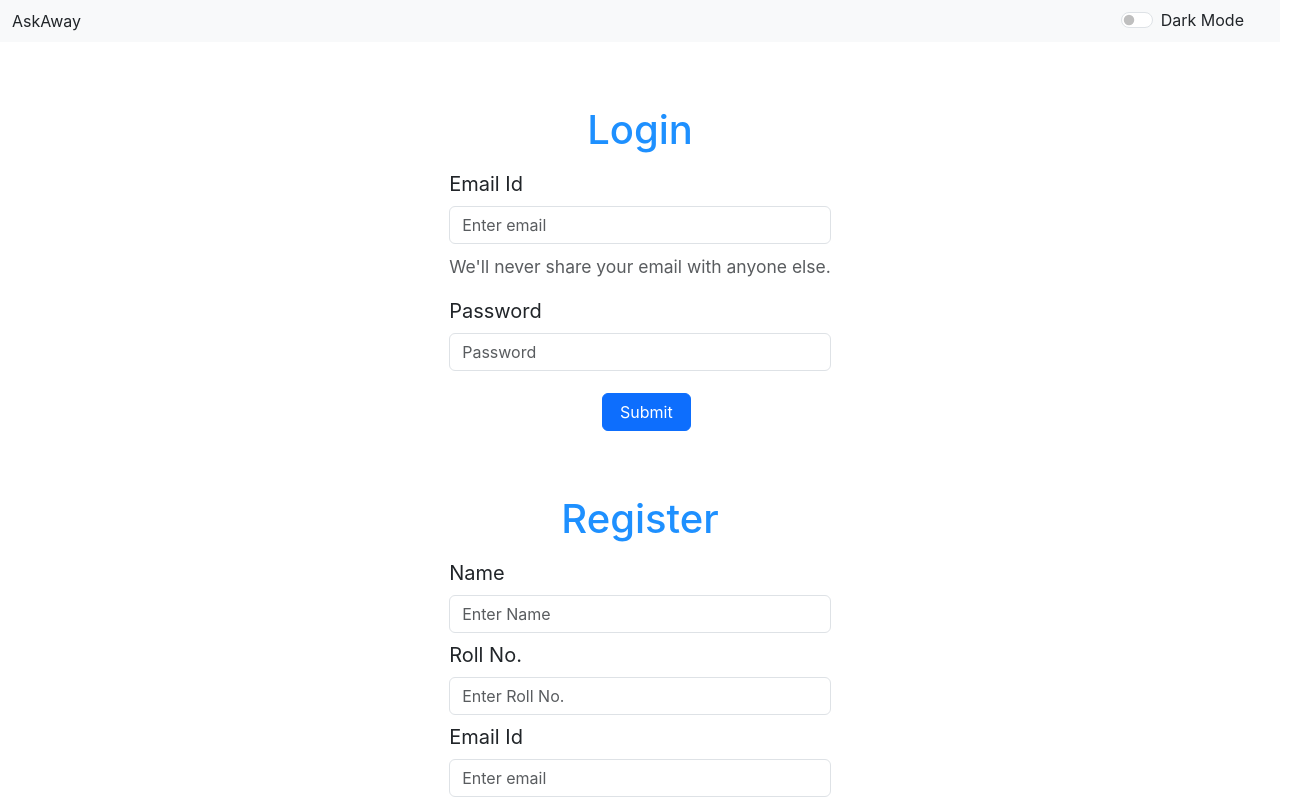
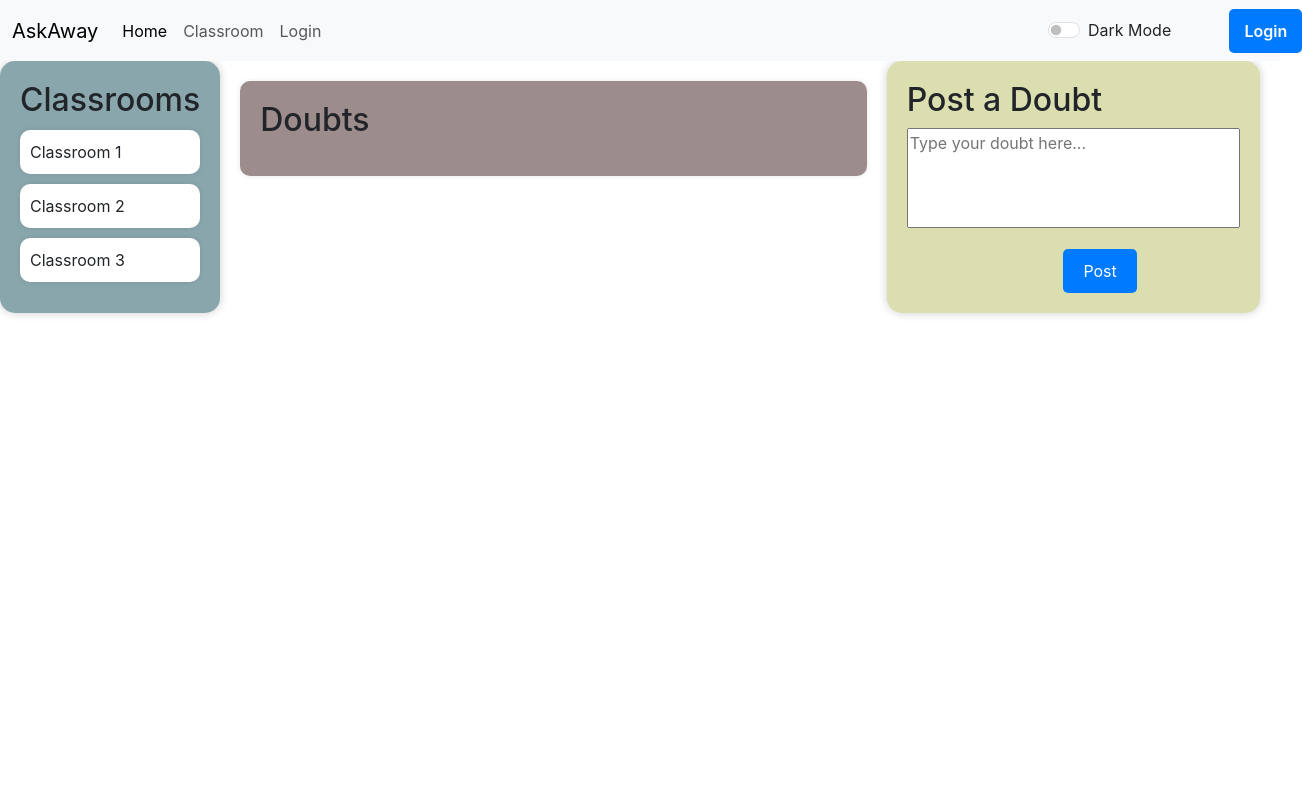
Before and after one commit to UJJAWAL-01/AskAway, a React (Create React App) app: page / in a window 1280 px wide. Shown: the top 800 px of the page, 1302 px wide, since content can reach past the window. Built offline with nearby package versions, Linux system fonts and the light colour scheme.

Commit message:
Layout for the forum page

```diff
--- a/src/App.js
+++ b/src/App.js
@@ -1,9 +1,10 @@
 import "./App.css";
 import Navbar from "./components/navbar/Navbar";
-import React, { useState } from "react";
 import Login from "./components/login/Login";
 import Register from "./components/register/Register";
 import HomePage from "./components/homepage/Homepage";
+import React, { useState } from "react";
+import { BrowserRouter, Routes, Route } from "react-router-dom";
 
 function App() {
   const [mode, setMode] = useState("light"); // Whether dark mode is enabled or not
@@ -20,13 +21,9 @@ function App() {
     }
   };
 
-  // Define a function to set text color based on the mode
-  const getTextColor = () => {
-    return mode === "dark" ? "white" : "black";
-  };
-
   return (
     <>
+      <BrowserRouter>
         <Navbar
           title="AskAway"
           aboutText="About us"
@@ -34,16 +31,18 @@ function App() {
           toggleMode={toggleMode}
         />
 
-      {/* Set inline style for Login component */}
-      <Login style={{ color: getTextColor() }} />
+        <Routes>
+          <Route path="/" element={<HomePage />} />
+          <Route path="/login" element={<Login />} />
+          <Route path="/register" element={<Register />} />
+          <Route path="/homepage" element={<HomePage />} />
+        </Routes>
+      </BrowserRouter>
 
-      {/* Set inline style for Register component */}
-      <Register style={{ color: getTextColor() }} />
-
-      <HomePage/>
+      {/* <Login />
+      <Register/>
+      <HomePage/> */}
     </>
-
-
   );
 }
 
--- a/src/components/homepage/Homepage.js
+++ b/src/components/homepage/Homepage.js
@@ -23,12 +23,14 @@ function HomePage() {
       <div className="homepage-container">
         <div className="classrooms">
           <h2>Classrooms</h2>
-          <ul>
           {classrooms.map((classroom, index) => (
-              <li key={index}>{classroom}</li>
+            <div className="classroom-tile" key={index}>
+              {classroom}
+            </div>
           ))}
-          </ul>
         </div>
+
+
           <div className="forum">
             <div className="doubt-container">
               <h2>Doubts</h2>
@@ -38,6 +40,8 @@ function HomePage() {
                 ))}
               </ul>
             </div>
+          </div>
+
           <div className="post-doubt">
             <h2>Post a Doubt</h2>
             <textarea
@@ -45,9 +49,9 @@ function HomePage() {
               value={newDoubt}
               onChange={(e) => setNewDoubt(e.target.value)}
             />
-            <button onClick={handleDoubtSubmit}>Post</button>
+            <button onClick={handleDoubtSubmit} type="submit">Post</button>
           </div>
-        </div>
+
       </div>
     </>
   );
--- a/src/components/homepage/homepage.css
+++ b/src/components/homepage/homepage.css
@@ -3,26 +3,50 @@
 .homepage-container {
     display: flex;
     justify-content: space-between;
-    padding: 20px;
+    /* padding: 20px;
+    flex-direction: row; */
   }
 
+.classrooms {
 
-  .classrooms,
-  .forum,
+  background-color: #8aa6ad; /* Background color of the classroom container */
+  border-radius: 15px; /* Rounded edges */
+  padding: 20px;
+  box-shadow: 0px 0px 10px rgba(0, 0, 0, 0.2); /* Add a subtle shadow */
+}
+
+/* Style for individual classroom tiles */
+.classroom-tile {
+  background-color: #fff; /* Background color of each tile */
+  border-radius: 10px; /* Rounded edges for tiles */
+  padding: 10px;
+  margin: 10px 0; /* Add some space between tiles */
+  box-shadow: 0px 0px 5px rgba(0, 0, 0, 0.1); /* Add a slight shadow to tiles */
+}
+
   .post-doubt {
-    flex: 1;
+    flex: 2;
     padding: 20px;
     margin-right: 20px; /* Add spacing between columns */
-    background-color: #f2f2f2; /* Adjust background colors as needed */
+    background-color: #dbdfaf; /* Adjust background colors as needed */
+    width: 25em;
+    border-radius: 15px;
+    box-shadow: 0px 0px 10px rgba(0, 0, 0, 0.2);
+    align-items: right;
   }
 
   .forum {
-    flex: 2; /* Adjust the width of the middle column as needed */
+    flex: 4; /* Adjust the width of the middle column as needed */
   }
 
 
   .doubt-container {
     margin-bottom: 20px;
+    padding: 20px;
+    background-color: #9c8c8c;
+    border-radius: 10px;
+    box-shadow: 0px 0px 5px rgba(0, 0, 0, 0.1);
+    margin: 3%;
   }
 
   ul {
@@ -44,6 +68,9 @@
     border: none;
     padding: 10px 20px;
     cursor: pointer;
+    border-radius: 5px;
+    width: fit-content;
+    height: fit-content;
   }
 
   button:hover {
--- a/src/components/navbar/Navbar.js
+++ b/src/components/navbar/Navbar.js
@@ -1,5 +1,6 @@
 import React from "react";
 import PropTypes from "prop-types";
+import { Link } from "react-router-dom";
 import "./navbar.css";
 
 
@@ -10,7 +11,9 @@ export default function Navbar(props) {
         className={`navbar navbar-expand-lg navbar-${props.mode} bg-${props.mode}`}
       >
         <div className="container-fluid">
+        <Link className="navbar-brand" to="/">
             {" "}{props.title}{" "}
+          </Link>
 
           <button
             className="navbar-toggler"
@@ -25,17 +28,23 @@ export default function Navbar(props) {
           </button>
           <div className="collapse navbar-collapse" id="navbarSupportedContent">
             <ul className="navbar-nav me-auto mb-2 mb-lg-0">
-              {/* <li className="nav-item">
-                <Link className="nav-link active" aria-current="page" to="/Homepage">
-                    Home
+              <li className="nav-item">
+                <Link className="nav-link active" aria-current="page" to="/">
+                  Home
                 </Link>
               </li>
 
               <li className="nav-item">
-                <Link className="nav-link" to="/About">
+                <Link className="nav-link" to="/Homepage">
                   Classroom
                 </Link>
-              </li> */}
+              </li>
+
+              <li className="nav-item">
+                <Link className="nav-link" to="/login">
+                  Login
+                </Link>
+              </li>
             </ul>
 
             <div className={`form-check form-switch mx-4 text-${props.mode === 'light' ? 'dark' : 'light'}`}>
@@ -49,6 +58,11 @@ export default function Navbar(props) {
                 {props.mode === 'light' ? 'Dark Mode' : 'Light Mode'}
               </label>
             </div>
+
+                <Link className="nav-link" to="/login">
+                <button className="my-button" > Login </button>
+                </Link>
+
           </div>
         </div>
       </nav>
--- a/src/components/navbar/navbar.css
+++ b/src/components/navbar/navbar.css
@@ -0,0 +1,16 @@
+/* navbar.css */
+.my-button {
+    background-color: #007bff; /* Example background color */
+    color: #fff; /* Text color */
+    border: none;
+    padding: 10px 15px;
+    border-radius: 5px;
+    cursor: pointer;
+    font-size: 16px;
+    font-weight: 600;
+    width: fit-content;
+  }
+
+  .my-button:hover {
+    background-color: #0056b3; /* Hover color */
+  }
```
Lines whose indentation alone changed are shown as unchanged.
